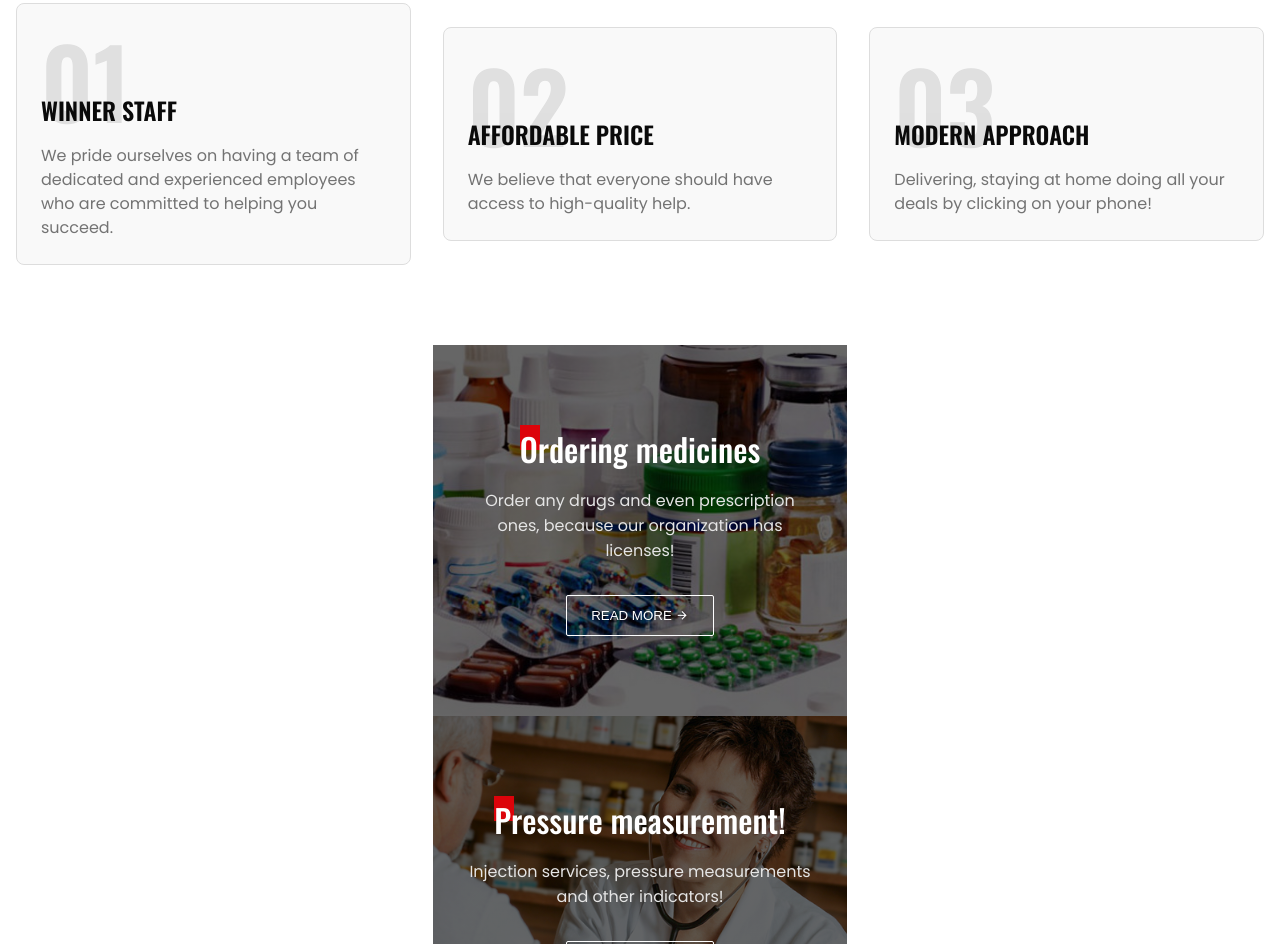
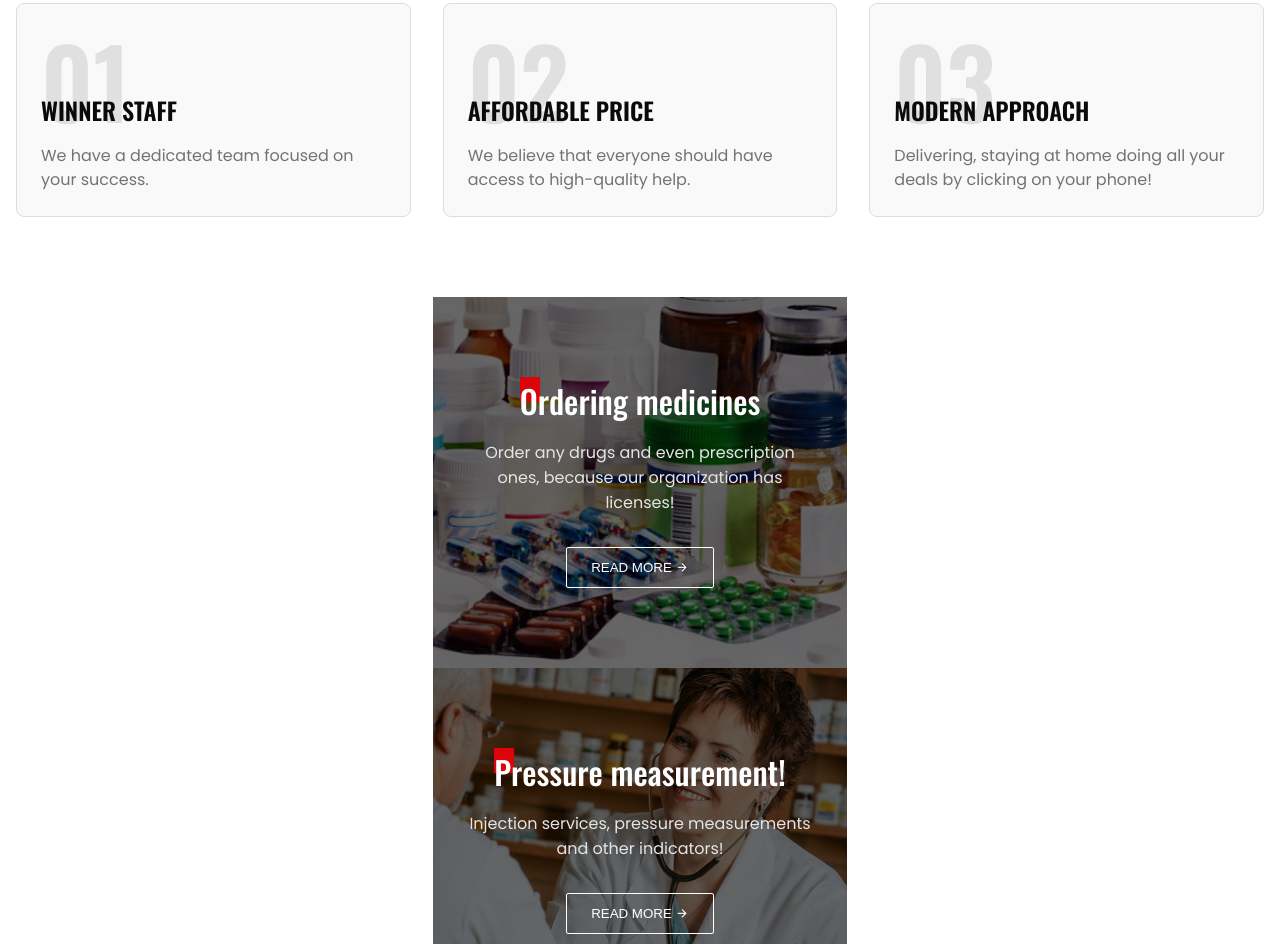
Before and after one commit to akmamil/webproject, a plain HTML site: page index.html in a window 1280 px wide. Shown: the part 1158-2102 px from the top of the page. Drawn offline with nearby package versions, Linux system fonts and the light colour scheme.

Commit message:
about us

```diff
--- a/index.html
+++ b/index.html
@@ -71,8 +71,7 @@
       <div class="about__card">
         <h4>WINNER STAFF</h4>
         <p>
-          We pride ourselves on having a team of dedicated and experienced
-          employees who are committed to helping you succeed.
+          We have a dedicated team focused on your success.
         </p>
       </div>
       <div class="about__card">
```
